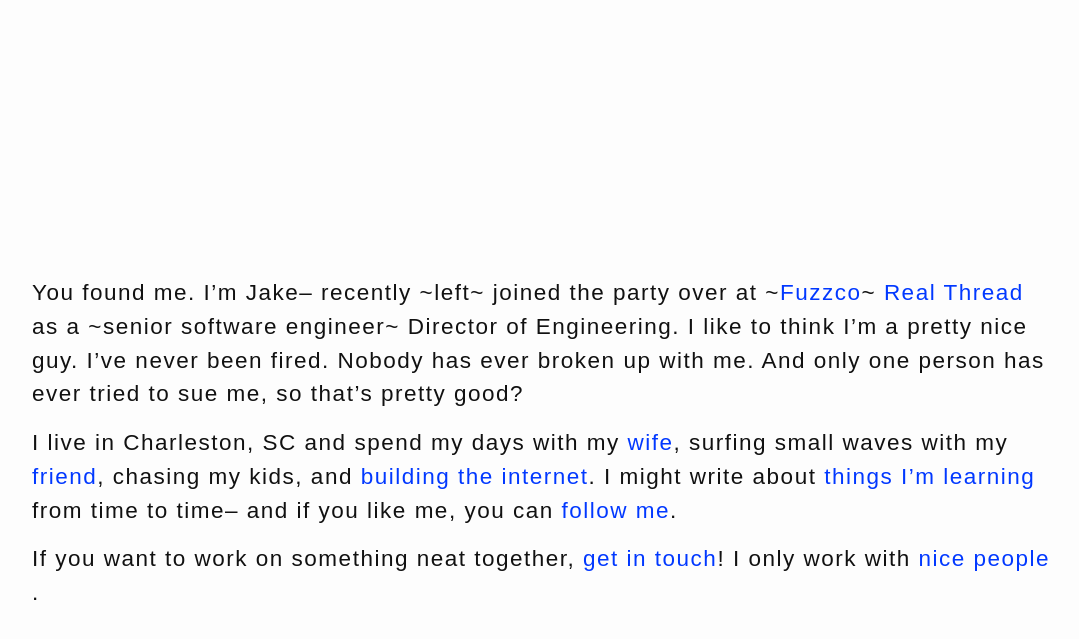
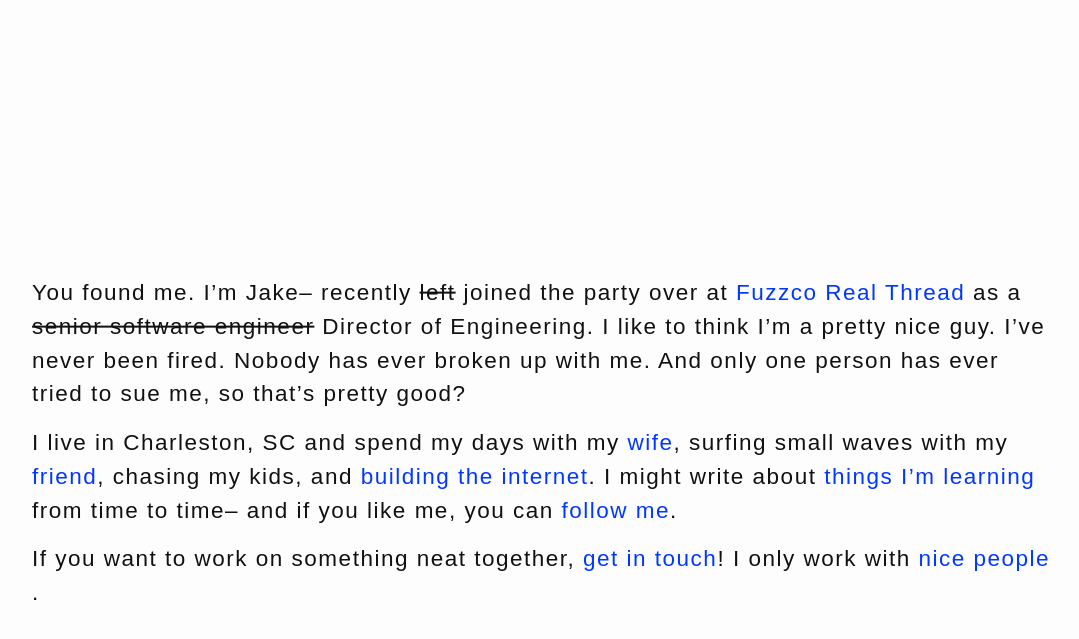
Before and after one commit to jakeleboeuf/jakeleboeuf.github.io, a Jekyll site: the page built from index.md, in a window 1280 px wide. Shown: the top 639 px of the page, without its empty margins (96-1175 px from the left). Built offline with Jekyll 4.4.1, drawn with Linux system fonts in a browser that asks for light colours; some web fonts are replaced; part of the change alters nothing that is shown.

```diff
--- a/index.md
+++ b/index.md
@@ -7,7 +7,7 @@ permalink: /
 <div class='home bio align-center' markdown='1'>
   <div class='align-center-item' markdown='1'>
 
-You found me. I’m Jake– recently ~left~ joined the party over at ~[Fuzzco](http://fuzzco.com)~ [Real Thread](https://realthread.com) as a ~senior software engineer~ Director of Engineering. I like to think I'm a pretty nice guy. I've never been fired. Nobody has ever broken up with me. And only one person has ever tried to sue me, so that's pretty good?
+You found me. I’m Jake– recently <del>left</del> joined the party over at <del>[Fuzzco](http://fuzzco.com)</del> [Real Thread](https://realthread.com) as a <del>senior software engineer</del> Director of Engineering. I like to think I'm a pretty nice guy. I've never been fired. Nobody has ever broken up with me. And only one person has ever tried to sue me, so that's pretty good?
 
 I live in Charleston, SC and spend my days with my [wife](http://culturedstyle.com), surfing small waves with my [friend](http://davidstanfieldis.me), chasing my kids, and [building the internet](http://github.com/jakeleboeuf). I might write about [things I'm learning]({{ "/blog" | prepend: site.url }}) from time to time– and if you like me, you can [follow me](http://twitter.com/jakeleboeuf).
 
```
